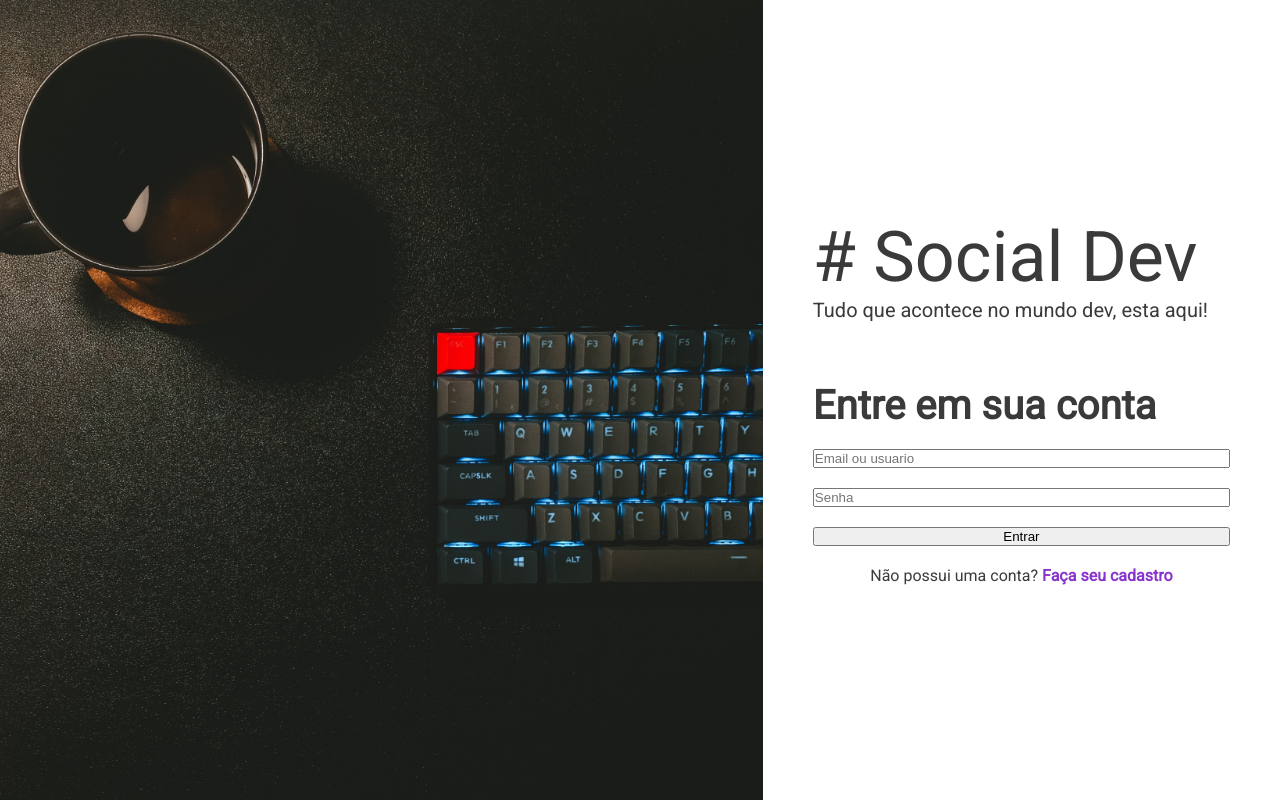
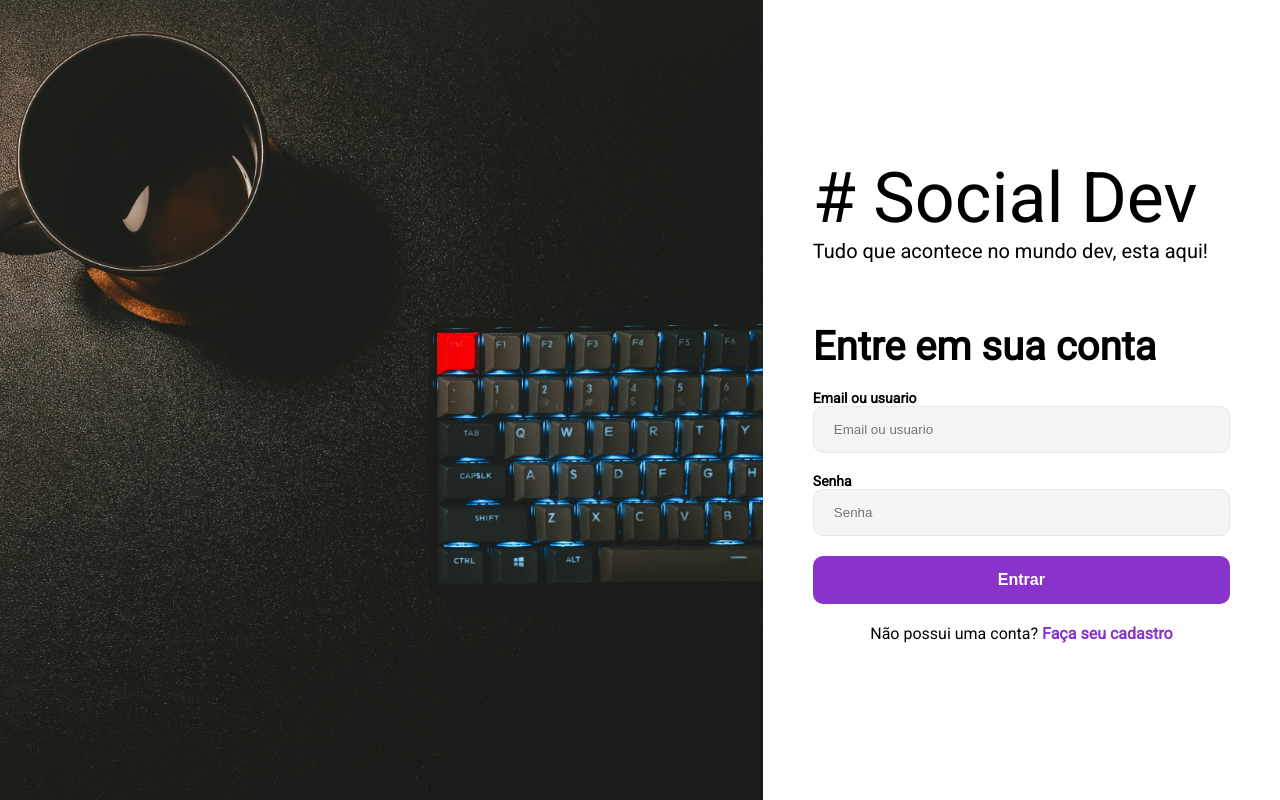
Before and after one commit to carregando/social-dev, a Next.js app: page /login in a window 1280 px wide. Built offline with nearby package versions, Linux system fonts and the light colour scheme.

Commit message:
Criado componentes e tema

```diff
--- a/pages/_app.jsx
+++ b/pages/_app.jsx
@@ -1,4 +1,6 @@
-import { createGlobalStyle } from "styled-components"
+import { createGlobalStyle, ThemeProvider } from "styled-components"
+
+import theme from '../src/theme'
 
 const GlobalStyle = createGlobalStyle`
 * {
@@ -8,22 +10,27 @@ const GlobalStyle = createGlobalStyle`
 
 body {
   font-family: 'Roboto', sans-serif;
-  color: #3A3A3A;
+  color: ${props => props.theme.black};
 }
 
 a {
-  color: #8933CD;
+  color: ${props => props.theme.primary};
   font-weight: bold;
   text-decoration: none;
+  transition: 0.9s
+}
+
+a:hover {
+  color: ${props => props.theme.primaryHover}
 }
 `
 
 function App ({ Component, pageProps }) {
   return (
-    <>
+    <ThemeProvider theme={theme}>
      <GlobalStyle/>
      <Component {...pageProps} />
-    </>
+    </ThemeProvider>
   )
 }
 
--- a/pages/_document.jsx
+++ b/pages/_document.jsx
@@ -5,13 +5,12 @@ class NewDocument extends Document {
     return (
       <Html>
         <Head>
-          <title>Social Dev</title>
           <link rel="preconnect" href="https://fonts.googleapis.com" />
           <link rel="preconnect" href="https://fonts.gstatic.com" />
           <link href="https://fonts.googleapis.com/css2?family=Roboto&display=swap" rel="stylesheet" />
         </Head>
         <body>
-          <Main />
+          <Main/>
           <NextScript />
         </body>
       </Html>
--- a/pages/index.jsx
+++ b/pages/index.jsx
@@ -1,9 +1,12 @@
 function HomePage () {
 
   return (
+    <>
+      <title>Social Dev</title>
     <div>
       SejaDev
     </div>
+    </>
   )
 }
 
--- a/pages/login.jsx
+++ b/pages/login.jsx
@@ -4,6 +4,8 @@ import ImageWithSpace from "../src/components/layout/ImageWithSpace"
 import H1 from "../src/components/typography/H1"
 import H2 from "../src/components/typography/H2"
 import H4 from "../src/components/typography/H4"
+import Button from "../src/components/layout/inputs/Button"
+import Input from "../src/components/layout/inputs/Input"
 
 const FormContainer = styled.div`
  margin-top: 60px;
@@ -18,24 +20,27 @@ const Form = styled.form`
 
 const Text = styled.p`
  text-align: center;
-
 `
 
 function LoginPage () {
   return (
+    <>
+      <title>Login</title>
      <ImageWithSpace>
         <H1># Social Dev</H1>
         <H4>Tudo que acontece no mundo dev, esta aqui!</H4>
        <FormContainer>
          <H2>Entre em sua conta</H2>
          <Form>
-          <input placeholder="Email ou usuario" />
-          <input placeholder="Senha" type="password" />
-          <button>Entrar</button>
+          <Input label="Email ou usuario" />
+          <Input label="Senha" type="password" />
+          <Button>Entrar</Button>
          </Form>
          <Text>Não possui uma conta? <a href="#">Faça seu cadastro</a></Text>
        </FormContainer>
      </ImageWithSpace>
+    </>
+
   )
 }
 
--- a/src/components/layout/ImageWithSpace.jsx
+++ b/src/components/layout/ImageWithSpace.jsx
@@ -21,7 +21,7 @@ const StyledImage = styled.div`
 `
 
 const StyledContainer = styled.div`
- background-color: white;
+ background-color: ${props => props.theme.white};
  padding: 30px 50px;
 
  @media (min-width: ${WIDTH_BREAK}) {
--- /dev/null
+++ b/src/components/layout/inputs/Button.jsx
@@ -0,0 +1,19 @@
+import styled from "styled-components";
+
+const Button = styled.button `
+ background-color: ${props => props.theme.primary};
+ padding: 15px 20px;
+ border-radius: 10px;
+ border: 0;
+ font-weight: bold;
+ color: ${props => props.theme.white};
+ font-size: 16px;
+ cursor: pointer;
+ transition: 0.3s;
+
+ :hover {
+  background-color: ${props => props.theme.primaryHover}
+ }
+`
+
+export default Button
--- /dev/null
+++ b/src/components/layout/inputs/Input.jsx
@@ -0,0 +1,30 @@
+import styled from "styled-components";
+
+const InputContainer = styled.div`
+ width: 100%
+`
+const StyledLabel = styled.p`
+ font-weight: bold;
+ font-size: 14px;
+ margin-botton: 5px;
+`
+
+const StyledInput = styled.input`
+ width: 100%;
+ border: 1px solid ${props => props.theme.inputBorder};
+ background-color: ${props => props.theme.inputBackground};
+ padding: 15px 20px;
+ box-sizing: border-box;
+ border-radius: 10px;
+`
+
+function Input ({ label, ...props }) {
+  return (
+    <InputContainer>
+     <StyledLabel>{label}</StyledLabel>
+     <StyledInput placeholder={label}{...props}/>
+    </InputContainer>
+  )
+}
+
+export default Input
--- /dev/null
+++ b/src/theme.js
@@ -0,0 +1,10 @@
+const theme = {
+  primary: '#8933CD',
+  primaryHover: '#7029A8',
+  inputBackground: '#F5F5F5',
+  inputBorder: '#E6E6E6',
+  black: '3A3A3A',
+  white : '#FFFFFF',
+}
+
+export default theme
```
